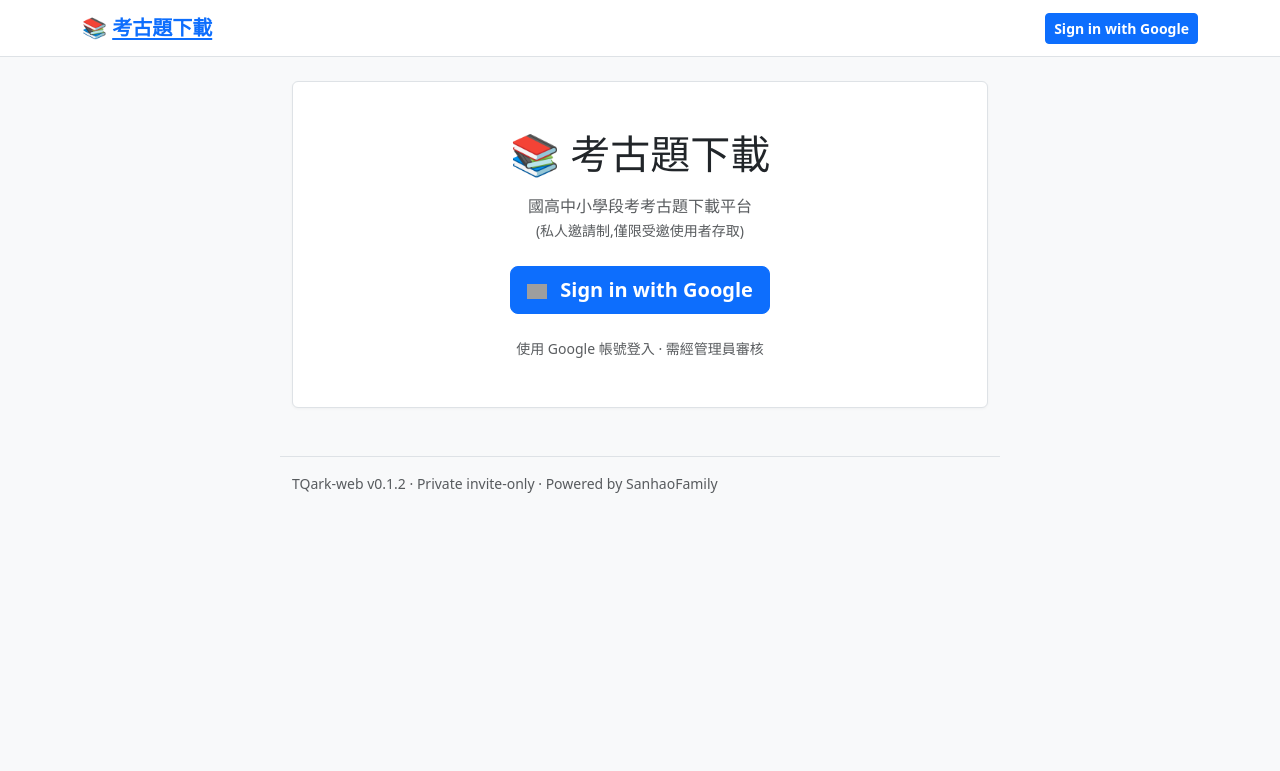
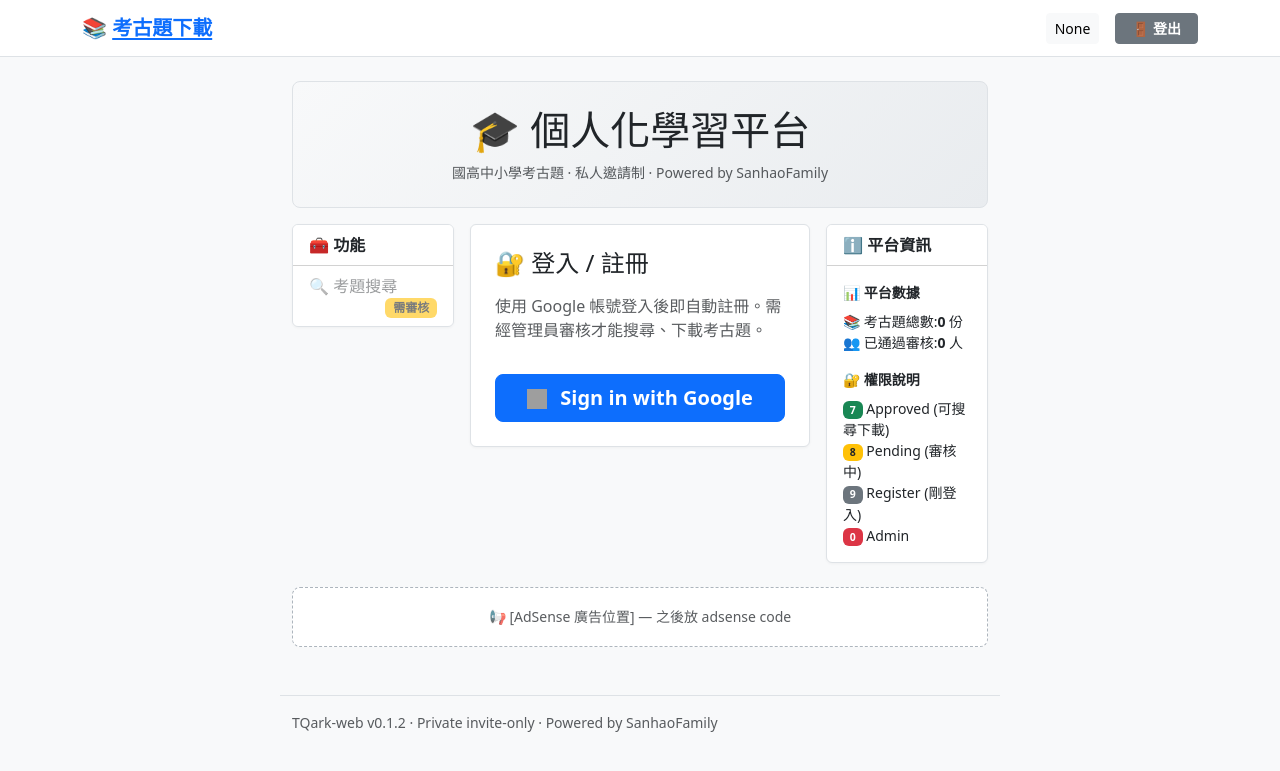
Before and after one commit to apingchang/TQark-web, a FastAPI app: page / in a window 1280 px wide. Shown: the top 771 px of the page. Run offline with FastAPI, Linux system fonts and the light colour scheme; parts of the project's set-up code (start-up, migrations or seed data) failed here and were passed over; some libraries are stand-ins or nearby versions; grey boxes are pictures that could not be loaded.

Commit message:
feat(ui): new landing portal + permission shift 9→7
William 2026-07-22 19:12 要求:
1. Permission 層級往下移一階:
   - 9 = Register user (剛 Google 登入、還沒申請)
   - 8 = Pending user (已申請、還沒批)
   - 7 = Approved user (admin 通過)
   - 0 = Admin (不變)
2. TQark-web 向下移一層:
   - https://just4fun.myiphost.com:8443/ → 新 landing page
   - 不是直接 redirect 到 /dashboard,而是 portal layout
3. Landing page 結構:
   - 上方 banner (placeholder for image)
   - 左側: function buttons (考題搜尋 → /dashboard)
   - 中央: console (login / status / access 申請)
   - 右側: 平台資訊 (stats + 權限說明)
   - 下方 banner: AdSense placeholder

Changes:
1. Permission threshold: require_approved uses permission <= 7
2. New user default: permission=9 (register, not pending)
3. submit_request: 9 → 8 on submit (申請後變 pending)
4. admin approve: 8 → 7 (approved)
5. Migration: 舊 8 → 7 (1 user migrated)
6. _user_ctx(None): 回 placeholder dict (permission=99) 避免 template crash
7. New landing.html: 3-column layout + 2 banners
8. base.html navbar: 考卷搜尋/下載紀錄 button 只 approved (permission<=7) 顯示
9. dashboard.html: permission 判斷取代 status 判斷
10. 平台 stats 從 DB 抓 (paper count + approved user count)

Migration:
  cd backend && uv run python scripts/migrate_shift_permission.py

Test (5 cases):
✓ guest: Sign in with Google + disabled 考題搜尋
✓ admin: 歡迎 + Admin badge + 兩入口
✓ approved (7): 開始搜尋 + 我的下載紀錄
✓ register (9): Register User + 送出申請 button
✓ pending (8): 申請審核中

```diff
--- a/backend/app/api/access_requests.py
+++ b/backend/app/api/access_requests.py
@@ -88,6 +88,11 @@ async def submit_request(
     db.add(req)
     user.application_reason = reason.strip()
 
+    # 【2026-07-22 改】送出申請 → permission 從 9 (register) 變 8 (pending)
+    if user.permission == 9:
+        user.permission = 8
+        user.status = "pending"
+
     await log_action(
         db,
         action="submit_access_request",
--- a/backend/app/templates/base.html
+++ b/backend/app/templates/base.html
@@ -157,13 +157,13 @@
                             <span class="badge bg-danger admin-badge-big ms-1">Admin</span>
                         {% endif %}
                     </span>
-                    {# 在 Dashboard 頁本身時不顯示 Dashboard 連結 #}
-                    {% if request.url.path != '/dashboard' %}
+                    {# 在 Dashboard 頁本身時不顯示 Dashboard 連結 + 已登入且 approved 才顯示 #}
+                    {% if request.url.path != '/dashboard' and user and user.permission is not none and user.permission <= 7 %}
                         {# 考卷搜尋: 🔍 icon + 填滿藍色 #}
                         <a href="/dashboard" class="btn btn-sm btn-primary px-3 {% if request.url.path == '/dashboard' %}active{% endif %}">🔍 考卷搜尋</a>
                     {% endif %}
-                    {# 在下載紀錄頁本身時不顯示下載紀錄連結 #}
-                    {% if not request.url.path.startswith('/me/downloads') %}
+                    {# 在下載紀錄頁本身時不顯示下載紀錄連結 + 只 approved 才顯示 #}
+                    {% if not request.url.path.startswith('/me/downloads') and user and user.permission is not none and user.permission <= 7 %}
                         {# 下載紀錄: 📥 icon + 填滿 cyan #}
                         <a href="/me/downloads" class="btn btn-sm btn-info px-3 {% if request.url.path.startswith('/me/downloads') %}active{% endif %}">📥 下載紀錄</a>
                     {% endif %}
--- a/backend/app/templates/dashboard.html
+++ b/backend/app/templates/dashboard.html
@@ -23,12 +23,12 @@
         <button type="button" class="btn-close" data-bs-dismiss="alert" aria-label="Close"></button>
     </div>
 {% endif %}
-{% if user.status == 'pending' %}
+{% if user.permission == 9 or user.status == 'pending' %}
 <div class="card">
     <div class="card-body">
         <h5 class="card-title">申請 Access</h5>
         <p class="card-text text-muted">
-            您目前是 <strong>pending</strong> 狀態,需填寫申請原因讓管理員審核。
+            您目前是 <strong>{% if user.permission == 9 %}Register User{% else %}Pending{% endif %}</strong> 狀態,需填寫申請原因讓管理員審核。
         </p>
         <form method="post" action="/api/access-requests">
             <div class="mb-3">
@@ -66,7 +66,7 @@
         </form>
     </div>
 </div>
-{% elif user.status == 'approved' %}
+{% elif user.permission <= 7 %}
 <div class="card">
     <div class="card-body">
         <h5 class="card-title">搜尋考古題</h5>
--- a/backend/app/templates/landing.html
+++ b/backend/app/templates/landing.html
@@ -1,31 +1,75 @@
 {% extends "base.html" %}
 
-{% block title %}TQark-web — 考古題下載{% endblock %}
+{% block title %}考古題下載 — 個人化學習平台{% endblock %}
 
 {% block content %}
-<div class="card">
-    <div class="card-body p-5 text-center">
-        <h1 class="card-title mb-3">📚 考古題下載</h1>
-        <p class="card-text text-muted mb-4">
-            國高中小學段考考古題下載平台<br>
-            <small>(私人邀請制,僅限受邀使用者存取)</small>
-        </p>
+{# 【2026-07-22 19:12 改】新 landing page layout:
+   - 上方 banner (placeholder, 之後放圖片)
+   - 左側 function buttons (目前只有「考題搜尋」)
+   - 中央 console (login / status / access 申請)
+   - 右側 info panel (跟左邊一樣寬)
+   - 下方 banner (AdSense placeholder)
+#}
+<div class="banner-top text-center py-4 mb-3">
+    <h1 class="banner-title m-0">🎓 個人化學習平台</h1>
+    <p class="banner-subtitle m-0 mt-2 text-muted small">
+        國高中小學考古題 · 私人邀請制 · Powered by SanhaoFamily
+    </p>
+</div>
 
-        {% if user %}
-            <p class="lead">歡迎,<strong>{{ user.name or user.email }}</strong>!</p>
+<div class="row g-3 main-grid">
+    {# 左側: function buttons #}
+    <aside class="col-12 col-md-3 left-sidebar">
+        <div class="card sidebar-card">
+            <div class="card-header bg-white">
+                <strong>🧰 功能</strong>
+            </div>
+            <div class="list-group list-group-flush">
+                <a href="/dashboard"
+                   class="list-group-item list-group-item-action {% if user and user.permission and user.permission > 7 %}disabled{% endif %}"
+                   {% if user and user.permission > 7 %}aria-disabled="true" tabindex="-1"{% endif %}>
+                    🔍 考題搜尋
+                    {% if user and user.permission > 7 %}
+                        <span class="badge bg-warning text-dark float-end">需審核</span>
+                    {% endif %}
+                </a>
+                {# 之後會加更多功能 button (例如: 個人下載紀錄等) #}
+            </div>
+        </div>
+    </aside>
 
-            {% if user.role == 'admin' %}
-                <a href="/admin" class="btn btn-danger btn-lg">🛠 管理後台</a>
-                <a href="/dashboard" class="btn btn-primary btn-lg ms-2">🔍 考卷搜尋</a>
-
-            {% elif user.status == 'pending' %}
-                {% if not user.application_reason %}
-                    {# === 還沒申請過 → 顯示申請表單 === #}
-                    <div class="alert alert-info text-start mt-4 mx-auto" style="max-width: 600px;">
-                        <strong>👋 歡迎第一次登入!</strong><br>
-                        這是私人邀請制平台。請填寫申請原因,管理員會在 24 小時內審核。
+    {# 中央: console (login / status / 申請) #}
+    <section class="col-12 col-md-6 center-console">
+        <div class="card">
+            <div class="card-body p-4">
+                {% if user.role == "guest" %}
+                    {# === 未登入: Google login === #}
+                    <h4 class="mb-3">🔐 登入 / 註冊</h4>
+                    <p class="text-muted">使用 Google 帳號登入後即自動註冊。需經管理員審核才能搜尋、下載考古題。</p>
+                    <a href="/auth/google/login" class="btn btn-primary btn-lg w-100 mt-3">
+                        <img src="https://www.gstatic.com/firebasejs/ui/2.0.0/images/auth/google.svg"
+                             width="20" height="20" class="me-2 align-middle">
+                        Sign in with Google
+                    </a>
+                {% elif user.role == 'admin' %}
+                    {# === Admin: 給兩個快速入口 === #}
+                    <h4 class="mb-3">👋 歡迎,{{ user.name or user.email }} <span class="badge bg-danger">Admin</span></h4>
+                    <p class="text-muted">您是管理員,可以進入後台審核申請。</p>
+                    <div class="d-grid gap-2">
+                        <a href="/dashboard" class="btn btn-primary btn-lg">🔍 考題搜尋</a>
+                        <a href="/admin" class="btn btn-danger btn-lg">🛠 管理後台</a>
+                        <form method="post" action="/auth/logout" class="mt-2">
+                            <button type="submit" class="btn btn-link text-muted">🚪 登出</button>
+                        </form>
                     </div>
-                    <form method="post" action="/api/access-requests" class="text-start mt-3 mx-auto" style="max-width: 600px;">
+                {% elif user.permission == 9 %}
+                    {# === Register user (剛登入、還沒申請) === #}
+                    <h4 class="mb-3">👋 歡迎,{{ user.name or user.email }}</h4>
+                    <div class="alert alert-info text-start">
+                        <strong>📝 您目前是 Register User</strong><br>
+                        要使用「考題搜尋」功能,請填寫申請原因,管理員審核通過後即可使用。
+                    </div>
+                    <form method="post" action="/api/access-requests" class="text-start">
                         <div class="mb-3">
                             <label for="reason" class="form-label">申請原因</label>
                             <textarea name="reason" id="reason" class="form-control" rows="4" required
@@ -33,47 +77,98 @@
                         </div>
                         <button type="submit" class="btn btn-primary btn-lg w-100">送出申請</button>
                     </form>
-                {% else %}
-                    {# === 已申請過 → 等審核 === #}
-                    <div class="alert alert-warning mt-4">
-                        ✅ 您的申請已送出,管理員正在審核中。<br>
+                    <form method="post" action="/auth/logout" class="mt-3 text-center">
+                        <button type="submit" class="btn btn-link text-muted">🚪 登出</button>
+                    </form>
+                {% elif user.permission == 8 %}
+                    {# === Pending user (已申請、還沒批) === #}
+                    <h4 class="mb-3">⏳ {{ user.name or user.email }}</h4>
+                    <div class="alert alert-warning text-start">
+                        <strong>✅ 您的申請已送出</strong><br>
+                        管理員正在審核中,通過後即可使用「考題搜尋」功能。
+                        <hr>
                         <small class="text-muted">審核結果會同步更新到這裡,重新整理即可看到。</small>
                     </div>
-                    <div class="card mt-3 text-start mx-auto" style="max-width: 600px;">
+                    {% if user.application_reason %}
+                    <div class="card mt-3 text-start">
                         <div class="card-body">
                             <h6 class="card-title">您提交的申請原因</h6>
-                            <p class="card-text">{{ user.application_reason }}</p>
+                            <p class="card-text small">{{ user.application_reason }}</p>
                         </div>
                     </div>
-                    <a href="/auth/logout" class="btn btn-link mt-3">登出</a>
+                    {% endif %}
+                    <form method="post" action="/auth/logout" class="mt-3 text-center">
+                        <button type="submit" class="btn btn-link text-muted">🚪 登出</button>
+                    </form>
+                {% elif user.permission <= 7 %}
+                    {# === Approved user (含 admin) === #}
+                    <h4 class="mb-3">🎉 歡迎,{{ user.name or user.email }}</h4>
+                    <p class="text-muted">您的帳號已通過審核,可以開始搜尋考古題。</p>
+                    <div class="d-grid gap-2 mt-3">
+                        <a href="/dashboard" class="btn btn-primary btn-lg">🔍 開始搜尋</a>
+                        <a href="/me/downloads" class="btn btn-info btn-lg">📥 我的下載紀錄</a>
+                        <form method="post" action="/auth/logout" class="mt-2">
+                            <button type="submit" class="btn btn-link text-muted">🚪 登出</button>
+                        </form>
+                    </div>
                 {% endif %}
+            </div>
+        </div>
+    </section>
 
-            {% elif user.status == 'approved' %}
-                <a href="/dashboard" class="btn btn-primary btn-lg">📚 前往考卷搜尋</a>
-                <a href="/auth/logout" class="btn btn-link d-block mt-3">登出</a>
+    {# 右側: info panel (跟左邊一樣寬) #}
+    <aside class="col-12 col-md-3 right-sidebar">
+        <div class="card sidebar-card">
+            <div class="card-header bg-white">
+                <strong>ℹ️ 平台資訊</strong>
+            </div>
+            <div class="card-body small">
+                <p class="mb-2"><strong>📊 平台數據</strong></p>
+                <ul class="list-unstyled mb-3">
+                    <li>📚 考古題總數:<strong>{{ stats.total_papers or 0 }}</strong> 份</li>
+                    <li>👥 已通過審核:<strong>{{ stats.approved_users or 0 }}</strong> 人</li>
+                </ul>
+                <p class="mb-2"><strong>🔐 權限說明</strong></p>
+                <ul class="list-unstyled mb-0">
+                    <li><span class="badge bg-success">7</span> Approved (可搜尋下載)</li>
+                    <li><span class="badge bg-warning text-dark">8</span> Pending (審核中)</li>
+                    <li><span class="badge bg-secondary">9</span> Register (剛登入)</li>
+                    <li><span class="badge bg-danger">0</span> Admin</li>
+                </ul>
+            </div>
+        </div>
+    </aside>
+</div>
 
-            {% elif user.status == 'rejected' %}
-                <div class="alert alert-danger mt-4">
-                    ❌ 您的存取申請已被拒絕。<br>
-                    如有疑問,請聯絡管理員。
-                </div>
-                <a href="/auth/logout" class="btn btn-link">登出</a>
-
-            {% elif user.status == 'banned' %}
-                <div class="alert alert-dark mt-4">
-                    🚫 您的帳號已被停權。
-                </div>
-                <a href="/auth/logout" class="btn btn-link">登出</a>
-            {% endif %}
-        {% else %}
-            <a href="/auth/google/login" class="btn btn-primary btn-lg">
-                <img src="https://www.gstatic.com/firebasejs/ui/2.0.0/images/auth/google.svg" width="20" class="me-2">
-                Sign in with Google
-            </a>
-            <p class="mt-4 mb-0 small text-muted">
-                使用 Google 帳號登入 · 需經管理員審核
-            </p>
-        {% endif %}
-    </div>
+{# 下方 banner: AdSense 廣告 #}
+<div class="banner-bottom text-center py-3 mt-4">
+    <small class="text-muted">
+        📢 [AdSense 廣告位置] — 之後放 adsense code
+    </small>
 </div>
 {% endblock %}
+
+{% block scripts %}
+<style>
+    .banner-top {
+        background: linear-gradient(135deg, #f8f9fa 0%, #e9ecef 100%);
+        border: 1px solid #dee2e6;
+        border-radius: 0.5rem;
+        min-height: 80px;
+    }
+    .banner-bottom {
+        background: #fff;
+        border: 1px dashed #adb5bd;
+        border-radius: 0.5rem;
+        min-height: 60px;
+    }
+    .sidebar-card {
+        position: sticky;
+        top: 1rem;
+    }
+    .list-group-item.disabled {
+        opacity: 0.6;
+        pointer-events: none;
+    }
+</style>
+{% endblock %}
```
Also changed, not shown: backend/app/api/admin.py (+5 -5 lines), backend/app/api/pages.py (+47 -2 lines), backend/app/core/db_helpers.py (+7 -3 lines), backend/app/core/deps.py (+7 -5 lines), backend/scripts/migrate_shift_permission.py (added, +61 -0 lines).
